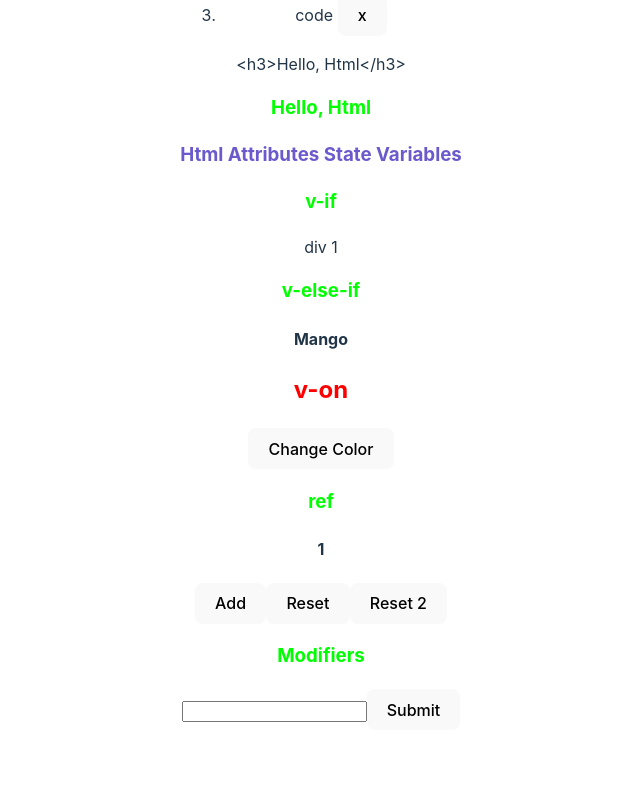
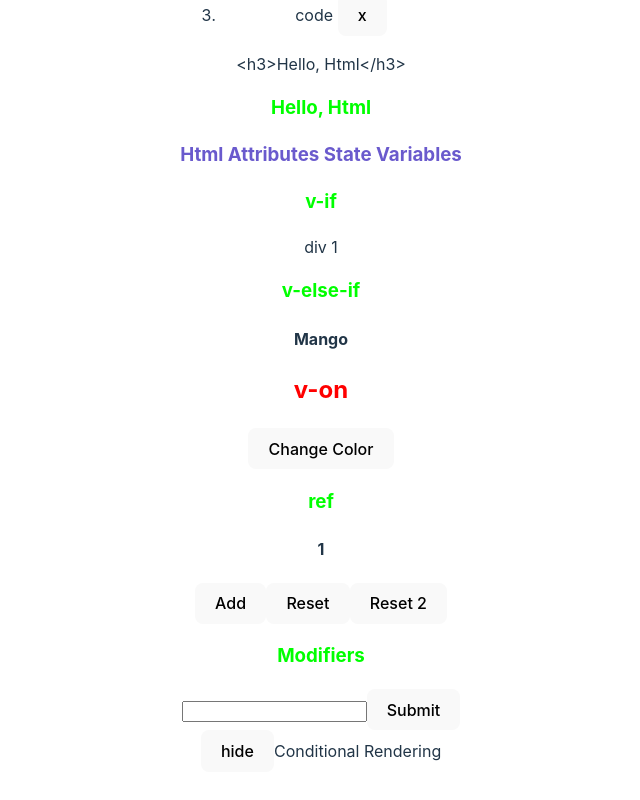
Before and after one commit to emanuelefavero/vue, a Vue app: page / in a window 1280 px wide. Shown: the part 524-1324 px from the top of the page, without its empty margins (319-959 px from the left). Before the commit the page ends 1286 px from the top, so only its background shows below. Built offline with nearby package versions, Linux system fonts and the light colour scheme.

Commit message:
add conditional rendering

```diff
--- a/src/App.vue
+++ b/src/App.vue
@@ -8,6 +8,7 @@ import V_else_if from './components/V_else_if.vue'
 import V_on from './components/V_on.vue'
 import Ref from './components/Ref.vue'
 import Modifiers from './components/Modifiers.vue'
+import ConditionalRendering from './components/ConditionalRendering.vue'
 </script>
 
 <template>
@@ -20,4 +21,5 @@ import Modifiers from './components/Modifiers.vue'
   <V_on />
   <Ref />
   <Modifiers />
+  <ConditionalRendering />
 </template>
--- /dev/null
+++ b/src/components/ConditionalRendering.vue
@@ -0,0 +1,12 @@
+<script setup lang="ts">
+import { ref } from 'vue'
+
+const show = ref(true)
+</script>
+
+<template>
+  <div>
+    <button @click="show = !show">{{ show ? 'hide' : 'show' }}</button>
+    <span v-if="show">Conditional Rendering</span>
+  </div>
+</template>
--- a/src/style.css
+++ b/src/style.css
@@ -46,11 +46,11 @@ button {
   background-color: #1a1a1a;
   cursor: pointer;
   transition: border-color 0.25s;
+  user-select: none;
 }
 button:hover {
   border-color: #646cff;
 }
-button:focus,
 button:focus-visible {
   outline: 4px auto -webkit-focus-ring-color;
 }
```
